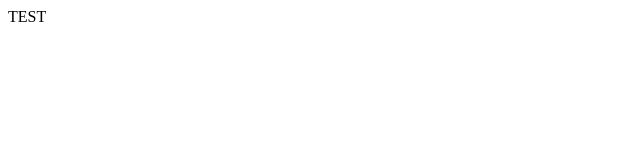
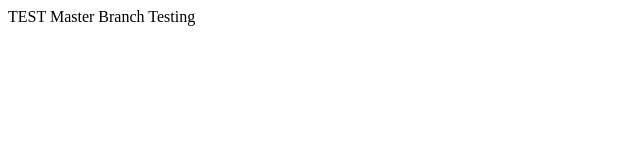
Before and after one commit to BenMotts/arduinoWebLink, a plain HTML site: page pages/index.html in a window 1280 px wide. Shown: the whole page, without its empty margins (0-640 px from the left). Drawn offline with Linux system fonts and the light colour scheme.

Commit message:
master edit

```diff
--- a/pages/index.html
+++ b/pages/index.html
@@ -7,5 +7,6 @@
   </head>
   <body>
     TEST
+    Master Branch Testing
   </body>
 </html>
```
